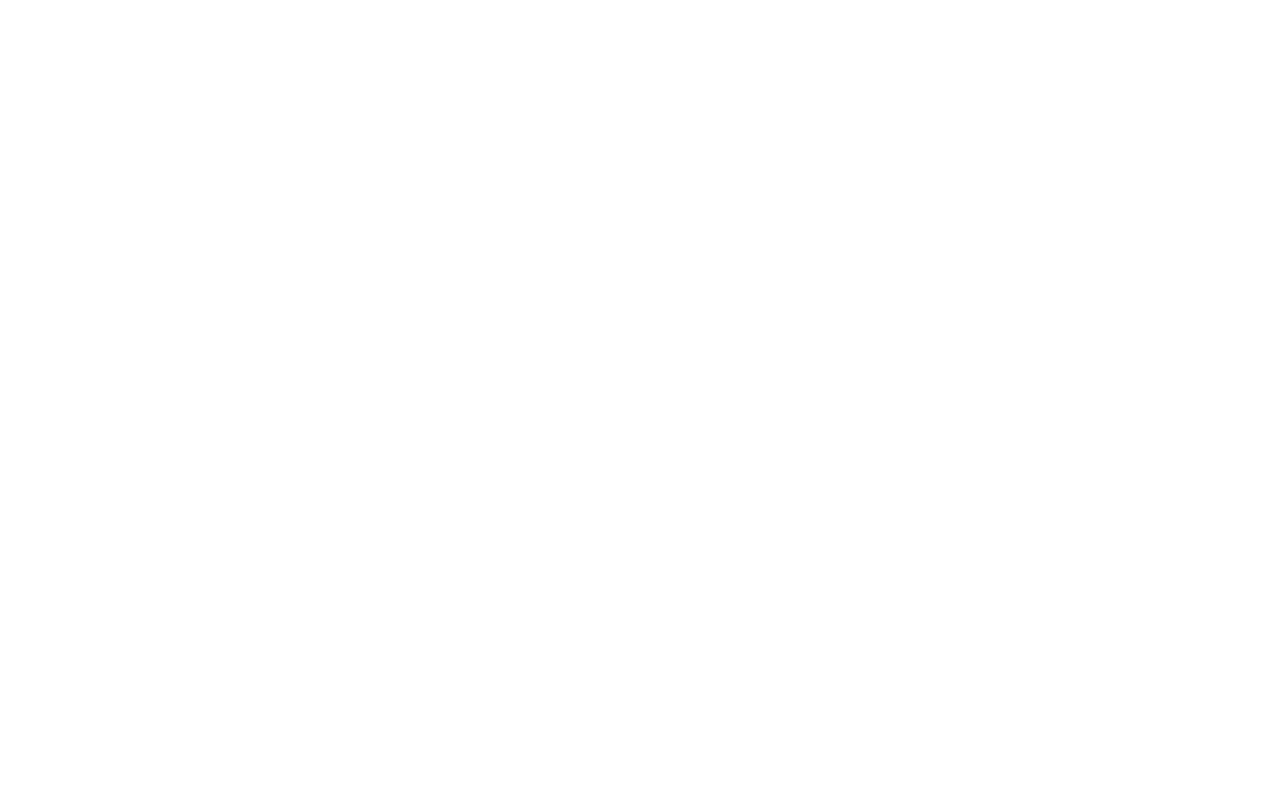
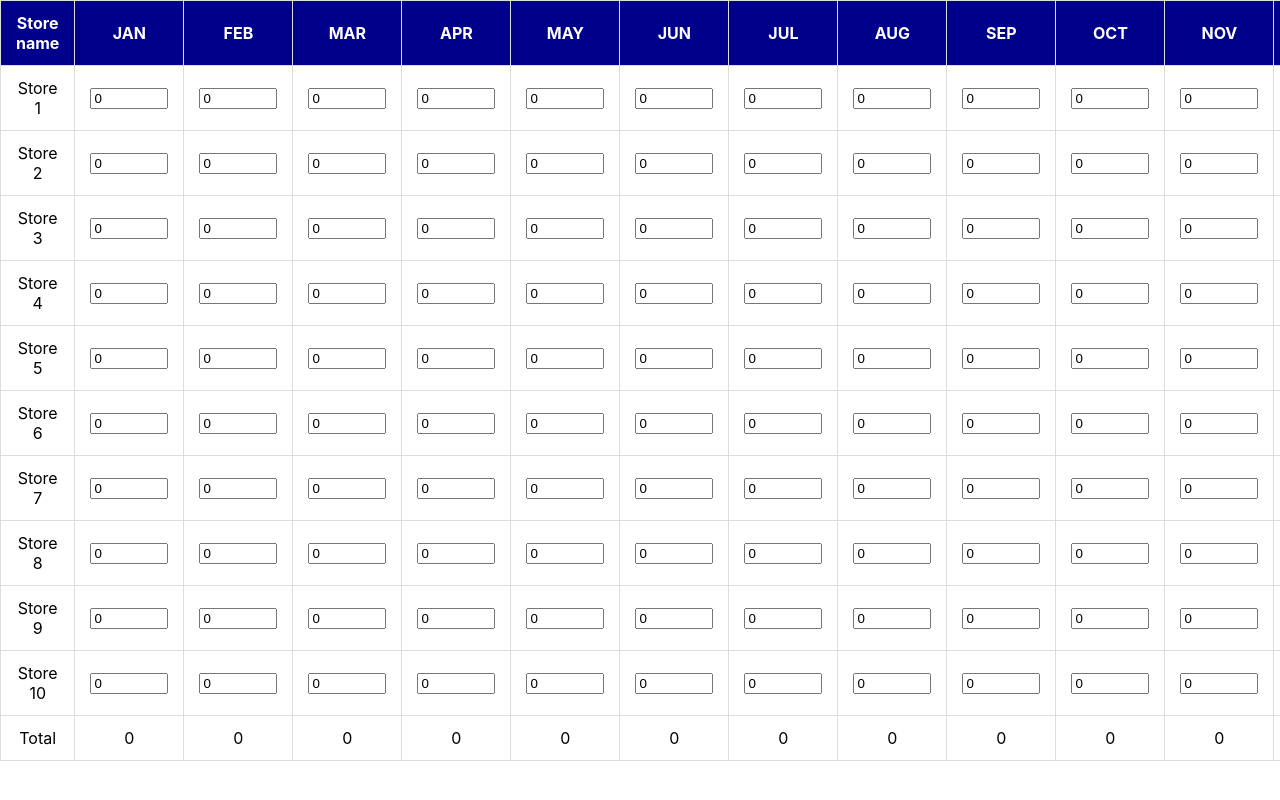
Before and after one commit to JalynTuibaev/MockData, a React (Create React App) app: page / in a window 1280 px wide. Built offline with nearby package versions, Linux system fonts and the light colour scheme.

Commit message:
Создал таблицу

```diff
--- a/src/App.js
+++ b/src/App.js
@@ -1,9 +1,12 @@
 import React from 'react';
+import mockData from './data/mock_stores.json';
+import Main from './containers/Main';
+import './App.css';
 
 const App = () => {
   return (
     <div>
-
+      <Main/>
     </div>
   );
 };
--- /dev/null
+++ b/src/components/Table/Table.css
@@ -0,0 +1,66 @@
+.container {
+  width: 100%;
+  margin: 0 auto;
+  box-sizing: border-box;
+  overflow-x: auto;
+  padding-bottom: 20px;
+}
+
+.table {
+  border-collapse: collapse;
+  width: 100%;
+}
+
+.table th,
+.table td {
+  padding:12px 15px;
+  border:1px solid #ddd;
+  text-align: center;
+  font-size:16px;
+}
+
+.table th {
+  background-color: darkblue;
+	color:#ffffff;
+  font-weight: bold;
+}
+
+.table__input {
+  max-width: 70px;
+  min-width: 0;
+}
+
+
+
+@media(max-width: 500px){
+  .container {
+    overflow-x: hidden;
+  }
+
+	.table thead{
+		display: none;
+	}
+
+	.table, .table tbody, .table tr, .table td{
+		display: block;
+		width: 100%;
+	}
+	.table tr{
+		margin-bottom:15px;
+	}
+	.table td{
+		text-align: left;
+		text-align: left;
+		position: relative;
+	}
+	.table td::before{
+		content: attr(data-label);
+		position: absolute;
+		left:0;
+		width: 50%;
+		padding-left:15px;
+		font-size:15px;
+		font-weight: bold;
+		text-align: left;
+	}
+}
--- /dev/null
+++ b/src/components/Table/Table.js
@@ -0,0 +1,110 @@
+import React, { useState, useEffect } from "react";
+import mockData from "../../data/mock_stores.json";
+import "./Table.css";
+
+const Table = () => {
+  const [currentPage, setCurrentPage] = useState(1);
+  const [itemsPerPage, setItemsPerPage] = useState(10);
+
+  const startIndex = (currentPage - 1) * itemsPerPage;
+  const endIndex = startIndex + itemsPerPage;
+
+  const pageItems = mockData.slice(startIndex, endIndex);
+
+  const pages = Array.from({ length: Math.round(mockData.length / itemsPerPage) }, (_, i) => i + 1);
+
+  const [data, setData] = useState(pageItems);
+
+  useEffect(() => {
+    const startIndex = (currentPage - 1) * itemsPerPage;
+    const endIndex = startIndex + itemsPerPage;
+    const pageItems = mockData.slice(startIndex, endIndex);
+    setData(pageItems);
+  }, [currentPage, itemsPerPage]);
+
+  const monthsName = [
+    "JAN",
+    "FEB",
+    "MAR",
+    "APR",
+    "MAY",
+    "JUN",
+    "JUL",
+    "AUG",
+    "SEP",
+    "OCT",
+    "NOV",
+    "DEC",
+  ];
+
+  const verticalSum = monthsName.map((monthName, index) => {
+    return data.reduce((acc, item) => acc + item?.months[index].value, 0);
+  });
+
+  const horizontalSum = data.map((item) => {
+    return item.months.reduce((acc, month) => acc + month.value, 0);
+  });
+
+  const total = horizontalSum.reduce((acc, value) => acc + value, 0);
+
+  const inputChangeHandler = (e, item, index, month) => {
+    setData((prevItems) => {
+      const newItems = prevItems.map((prevItem) => {
+        if (prevItem.store.id === item.store.id) {
+          return {
+            ...prevItem,
+            months: [
+              ...prevItem.months.slice(0, index),
+              { ...month, value: Number(e.target.value) },
+              ...prevItem.months.slice(index + 1),
+            ],
+          };
+        } else {
+          return prevItem;
+        }
+      });
+
+      return newItems;
+    });
+  };
+
+
+
+  return (
+    <div className="container">
+      <table className="table">
+        <thead>
+          <tr>
+            <th>Store name</th>
+            {monthsName.map((month, index) => (
+              <th key={month + index}>{month}</th>
+            ))}
+            <th>Total</th>
+          </tr>
+        </thead>
+        <tbody>
+          {data.map((item, index) => (
+            <tr key={`${item.store.id}-${index}`}>
+              <td>{item.store.name}</td>
+              {item.months.map((month, index) => (
+                <td key={month.id}>
+                  <input className="table__input" type="number" min={0} value={month.value} onChange={(e) => inputChangeHandler(e, item, index, month)} />
+                </td>
+              ))}
+              <td>{horizontalSum[item.store.id - 1]}</td>
+            </tr>
+          ))}
+          <tr>
+            <td>Total</td>
+            {verticalSum.map((sum, index) => (
+              <td key={index}>{sum}</td>
+            ))}
+            <td>{total}</td>
+          </tr>
+        </tbody>
+      </table>
+    </div>
+  );
+};
+
+export default Table;
--- a/src/containers/Main.js
+++ b/src/containers/Main.js
@@ -1,9 +1,10 @@
 import React from 'react';
+import Table from '../components/Table/Table';
 
 const Main = () => {
     return (
         <div>
-
+            <Table/>
         </div>
     );
 };
```
Also changed, not shown: src/components/Table.js (deleted, +0 -11 lines), .prettierrc.json (added), src/App.css (line endings or trailing spaces).
